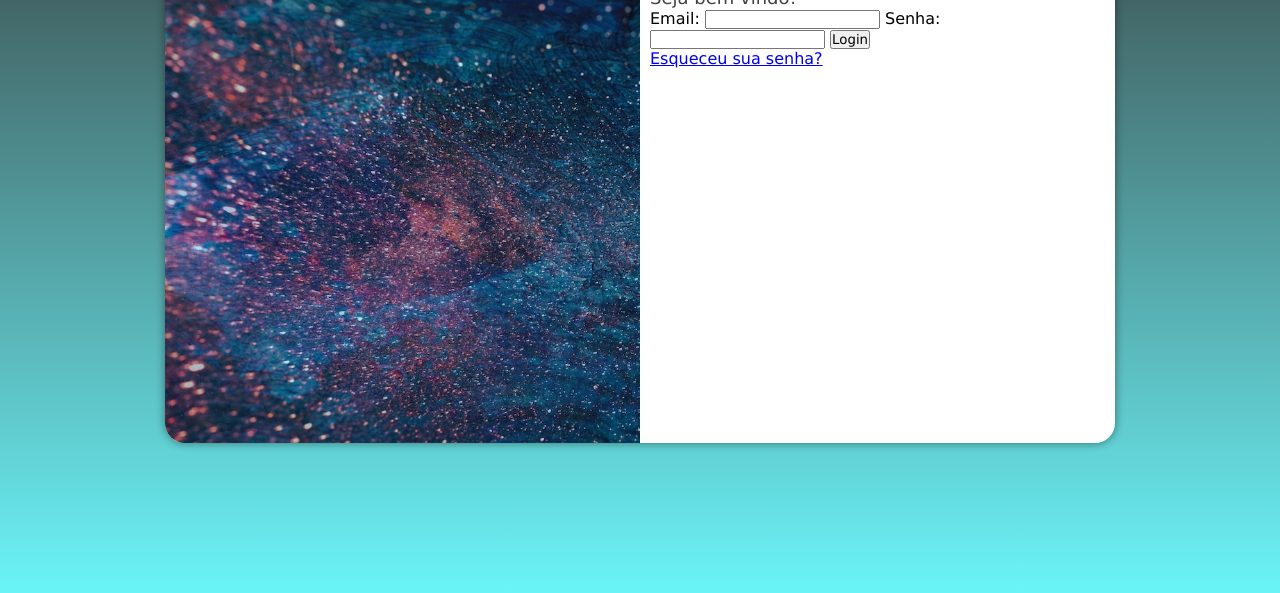
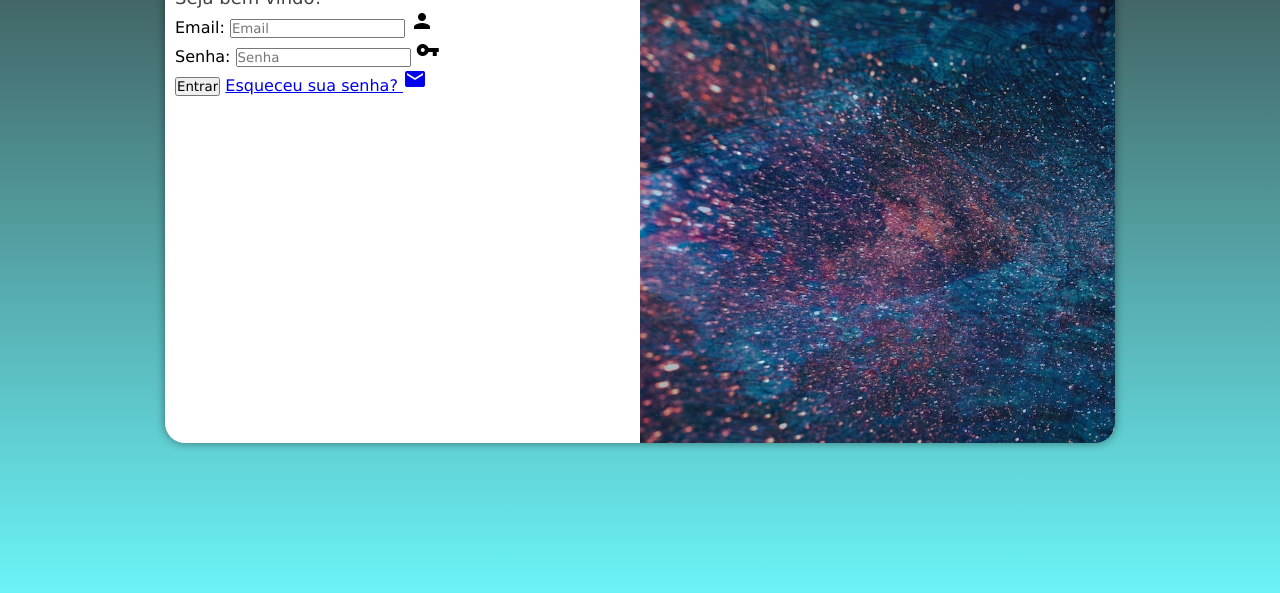
Before and after one commit to lucascapl/HTML-and-CSS-tests, a plain HTML site: page index.html in a window 1280 px wide. Shown: the part 207-800 px from the top of the page. Drawn offline with Linux system fonts and the light colour scheme; a web font is replaced by a local one.

Commit message:
formulario de login

```diff
--- a/estilos/media-query.css
+++ b/estilos/media-query.css
@@ -37,12 +37,19 @@ Grandes telas: acima de 1200px
         width: 950px;
     }
     section#login > div#imagem {
-        float: left;
+        float: right;
         width: 50%;
         height: 100%;
     }
     section#login > div#formulario{
-        float:right;
+        float:left;
         width:50%;
     }
+    div#formulario > h1 {
+        text-align: center;
+        margin-bottom: 2em;
+    }
+    div#formulario > p {
+        font-size: 1.2em;
+    }
 }
--- a/estilos/style.css
+++ b/estilos/style.css
@@ -56,3 +56,12 @@ section#login > div#formulario {
     display: block;
     padding: 10px;
 }
+
+div#formulario > h1 {
+    text-align: center;
+    margin-bottom: 10px;
+}
+
+div#formulario > p {
+    font-size: 0.8em;
+}
--- a/index.html
+++ b/index.html
@@ -7,6 +7,7 @@
     <link rel="stylesheet" href="estilos/style.css">
     <link rel="stylesheet" href="estilos/flori.css">
     <link rel="stylesheet" href="estilos/media-query.css">
+    <link href="https://fonts.googleapis.com/icon?family=Material+Icons" rel="stylesheet">
 </head>
 <body>
     <main>
@@ -21,15 +22,18 @@
                 <div class="textBom">
                     <p> Seja bem vindo!</p>
                 </div>
-                <form action="" method="post">
-                    <label for="email">Email:</label>
-                    <input type="email" id="email" name="email" required>
-                    <label for="password">Senha:</label>
-                    <input type="password" id="password" name="password" required>
-                    <button type="submit">Login</button>
-                    <div>
-                    <a href="#">Esqueceu sua senha?</a>
+                <form action="" method="post" autocomplete="on">
+                    <div class="campo">
+                        <label for="email">Email:</label>
+                        <input type="email" placeholder="Email" id="email" name="login" autocomplete="email" required>
+                        <i class="material-icons">person</i>
+                    <div class="campo">
+                        <label for="password">Senha:</label>
+                        <input type="password" placeholder="Senha" id="password" name="senha" autocomplete="current-password" required>
+                        <i class="material-icons">vpn_key</i>
                     </div>
+                    <input type="submit" value="Entrar">
+                    <a href="#">Esqueceu sua senha? <i class="material-icons">mail</i></a>
                 </form>
             </div>
         </section>
```
